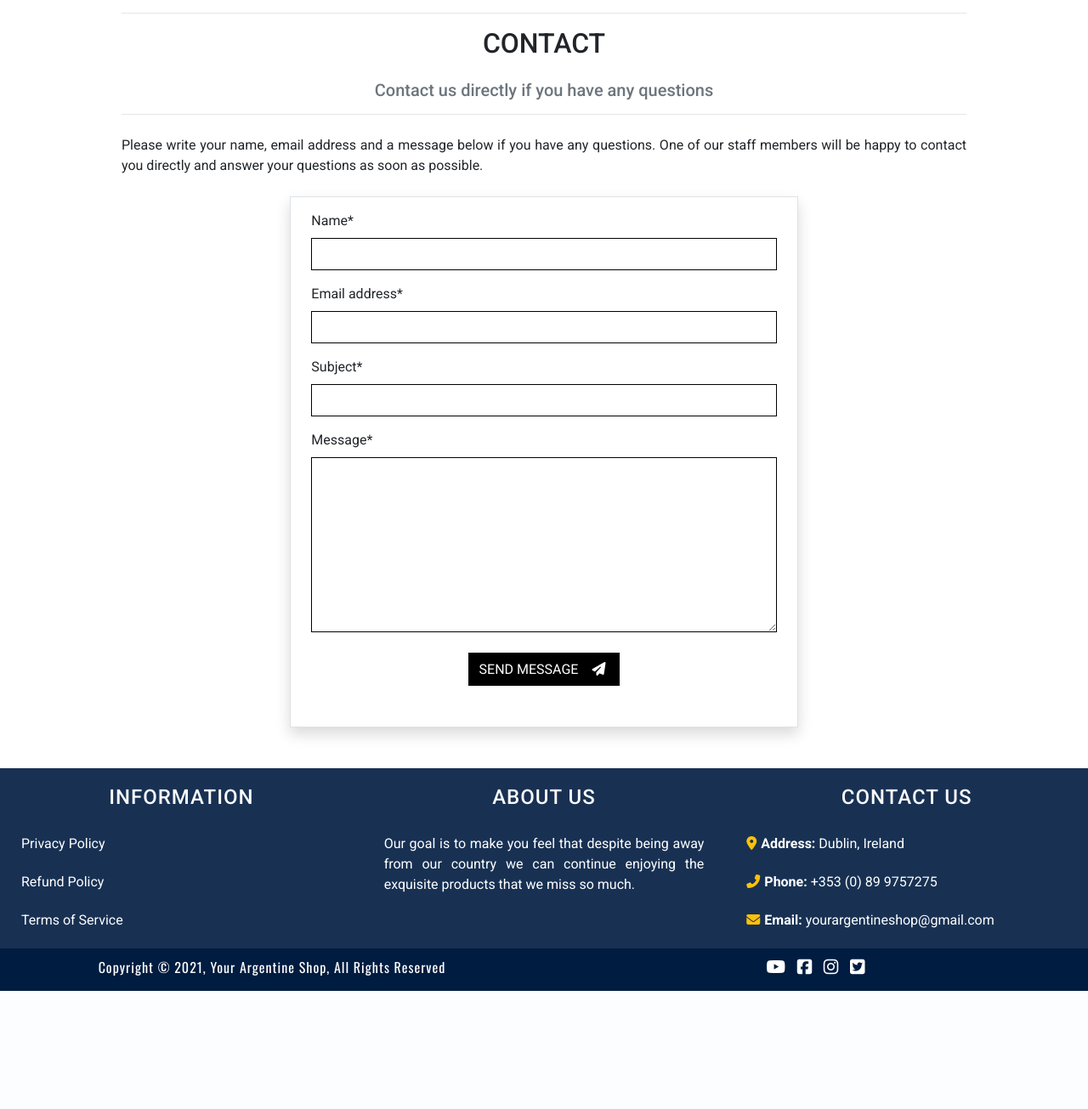
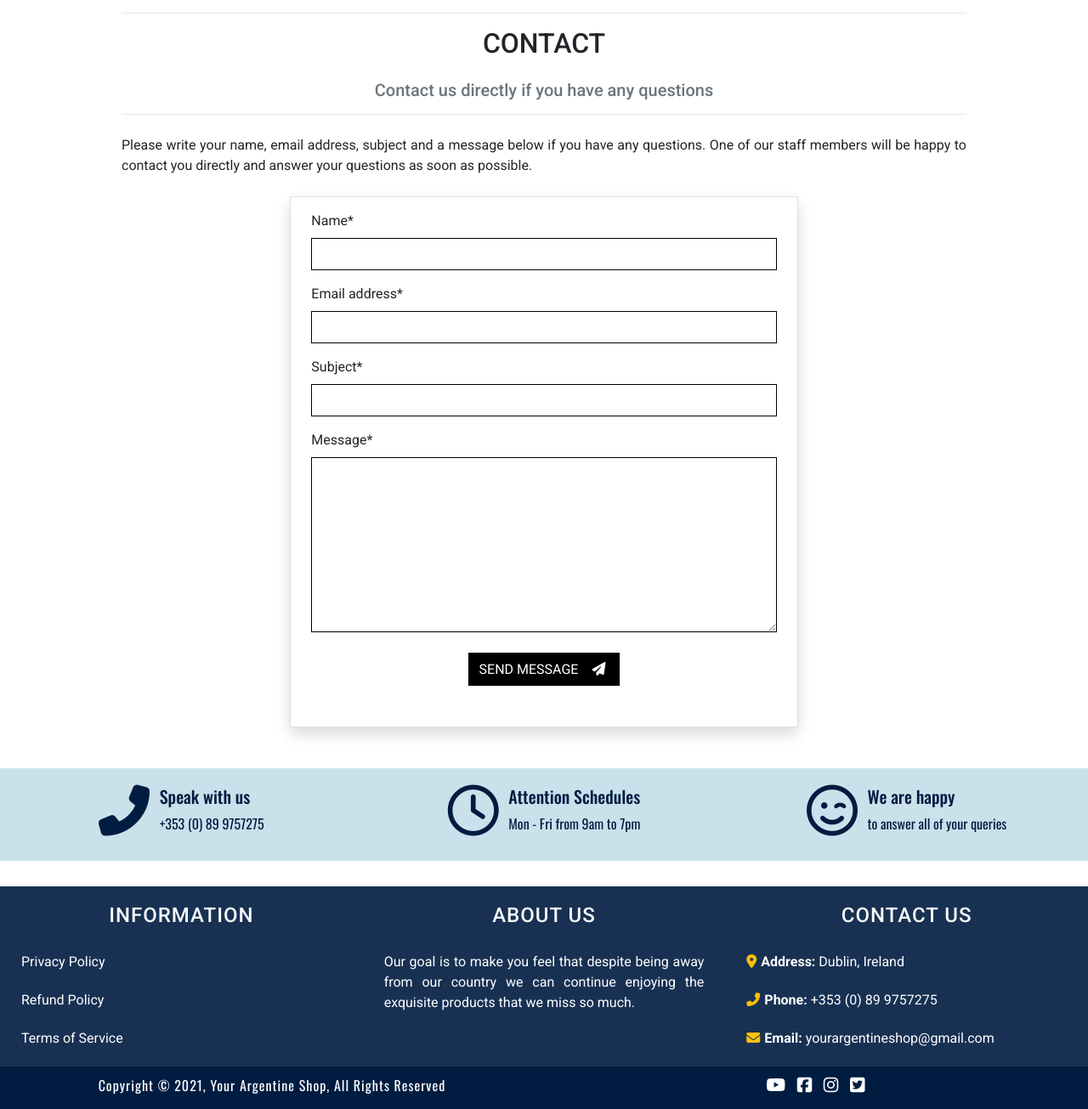
Before and after one commit to cotebarrientos/4th-milestone-project-your-argentine-shop, a Django app: page /info/contact/ in a window 1280 px wide. Shown: the part 1170-2475 px from the top of the page at 85% size. Before the commit the page ends 2336 px from the top, so only its background shows below. Run offline with Django 3.2, Linux system fonts and the light colour scheme; some libraries are stand-ins or nearby versions.

Commit message:
Add information box in contact template
I added a box with information at the bottom of the contact form,
whose purpose is aesthetic, and gives an added value to the
contact page.

```diff
--- /dev/null
+++ b/info/static/info/css/info.css
@@ -0,0 +1,13 @@
+#box-contact {
+    background-color: #cae1ec;
+    min-height: 5rem;
+    margin-top: 1.875rem;
+    margin-bottom: 1.875rem;
+    padding-top: 1.25rem;
+    color: #001c40;
+    font-family: 'Oswald', sans-serif;
+}
+
+#box-contact li i {
+    font-size: 3.75rem;
+}
--- a/info/templates/info/contact.html
+++ b/info/templates/info/contact.html
@@ -1,5 +1,8 @@
 {% extends "base.html" %}
 {% load static %}
+{% block extra_css %}
+    <link rel="stylesheet" href="{% static 'info/css/info.css' %}">
+{% endblock %}
 
 {% block content %}
 
@@ -12,6 +15,7 @@
         </div>
     </section>
 
+    <!-- Contact form -->
     <section class="container mb-5">
         <div class="row">
             <div class="col">
@@ -22,7 +26,7 @@
                 </h5>
                 <hr class="mb-4">
                 <p class="text-justify mb-4">
-                    Please write your name, email address and a message below if you have any questions.
+                    Please write your name, email address, subject and a message below if you have any questions.
                     One of our staff members will be happy to contact you directly and answer your questions as soon as possible.
                 </p>
             </div>
@@ -45,4 +49,43 @@
         </div>
     </section>
 
+    <!-- Information Box -->
+    <section class="container-fluid" id="box-contact">
+        <div class="row">
+            <div class="col-12 col-lg-4 my-auto py-lg-0 text-center">
+                <ul class="list-inline">
+                    <li class="list-inline-item">
+                        <i class="fas fa-phone-alt"></i>
+                    </li>
+                    <li class="list-inline-item">
+                        <h5 class="text-left">Speak with us</h5>
+                        <p>+353 (0) 89 9757275</p>
+                    </li>
+                </ul>
+            </div>
+            <div class="col-12 col-lg-4 my-auto py-lg-0 text-center">
+                <ul class="list-inline">
+                    <li class="list-inline-item">
+                        <i class="far fa-clock"></i>
+                    </li>
+                    <li class="list-inline-item">
+                        <h5 class="text-left">Attention Schedules</h5>
+                        <p>Mon - Fri from 9am to 7pm</p>
+                    </li>
+                </ul>
+            </div>
+            <div class="col-12 col-lg-4 my-auto py-lg-0 text-center">
+                <ul class="list-inline">
+                    <li class="list-inline-item">
+                        <i class="far fa-smile-wink"></i>
+                    </li>
+                    <li class="list-inline-item">
+                        <h5 class="text-left">We are happy</h5>
+                        <p>to answer all of your queries</p>
+                    </li>
+                </ul>
+            </div>
+        </div>
+    </section>
+
 {% endblock %}
```
